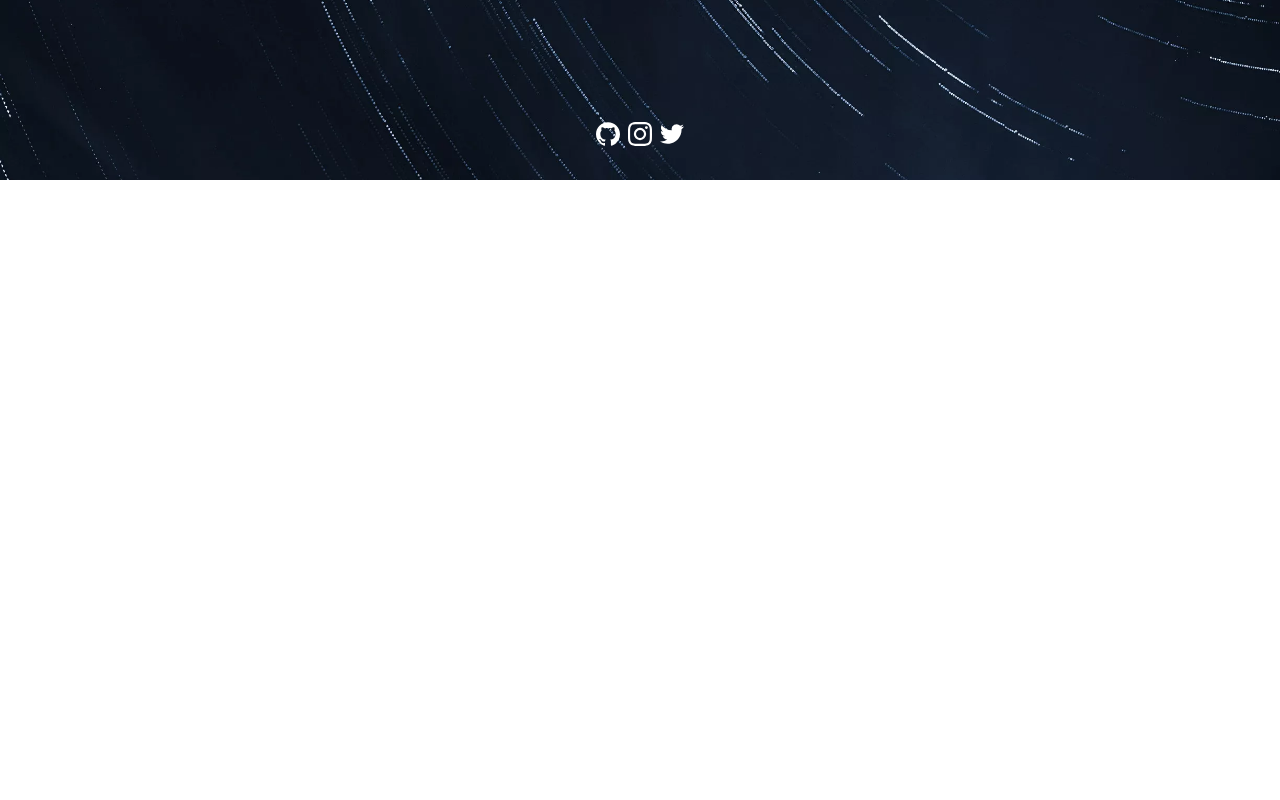
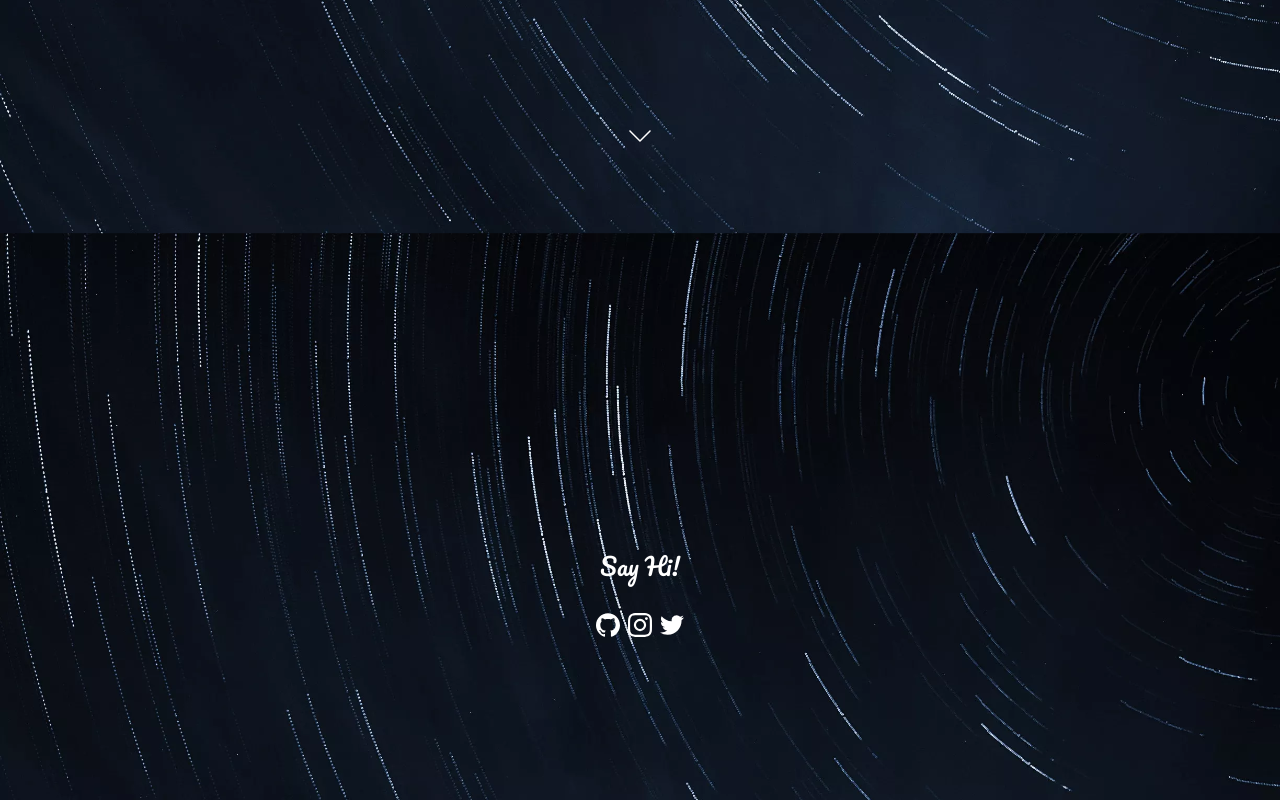
Before and after one commit to joelgeorgev/website, a React (Create React App) app: page / in a window 1280 px wide. Shown: the part 620-1420 px from the top of the page. Before the commit the page ends 800 px from the top, so only its background shows below. Built offline with nearby package versions, Linux system fonts and the light colour scheme.

Commit message:
Add social page

```diff
--- a/src/App.js
+++ b/src/App.js
@@ -1,12 +1,13 @@
 import React from 'react'
 import 'tachyons/css/tachyons.min.css'
 
-import { Name } from './components'
+import { Name, Social } from './components'
 
 export const App = () => {
   return (
-    <main role='main'>
+    <main role='main' className='bg-image bg-center cover'>
       <Name />
+      <Social />
     </main>
   )
 }
--- a/src/components/index.js
+++ b/src/components/index.js
@@ -1 +1,2 @@
 export * from './name'
+export * from './social'
--- a/src/components/name.js
+++ b/src/components/name.js
@@ -1,17 +1,14 @@
 import React, { useState, useEffect } from 'react'
 
-import github from '../assets/github.svg'
-import instagram from '../assets/instagram.svg'
-import twitter from '../assets/twitter.svg'
+import down from '../assets/down.svg'
 
 export const Name = () => {
-  const [showName, toggleShowName] = useState(false)
-  const [showSocial, toggleShowSocial] = useState(false)
+  const [active, toggleActive] = useState(false)
+  const activeStyle = active ? 'active' : ''
 
   useEffect(() => {
     const onLoad = () => {
-      toggleShowName(true)
-      toggleShowSocial(true)
+      toggleActive(true)
     }
 
     if (document.readyState === 'complete') {
@@ -23,21 +20,13 @@ export const Name = () => {
   }, [])
 
   return (
-    <section className='bg-image flex flex-column justify-center w-100 vh-100 bg-center cover pv4'>
-      <div className={`name o-0 ${showName ? 'name-active' : ''}
-      flex flex-auto flex-column justify-center items-center white`}>
+    <section className='flex flex-column justify-center w-100 vh-100 pv4'>
+      <div className={`name ${activeStyle} flex flex-auto flex-column
+      justify-center items-center white`}>
         <div className='f2'>Joel George V</div>
       </div>
-      <div className={`social o-0 ${showSocial ? 'social-active' : ''} flex justify-center`}>
-        <a className='mh1' href='https://github.com/joelgeorgev'>
-          <img src={github} alt='GitHub' />
-        </a>
-        <a className='mh1' href='https://www.instagram.com/joelgeorgev'>
-          <img src={instagram} alt='Instagram' />
-        </a>
-        <a className='mh1' href='https://twitter.com/joelgeorgev'>
-          <img src={twitter} alt='Twitter' />
-        </a>
+      <div className={`down ${activeStyle} flex justify-center`}>
+        <img src={down} alt='Down' />
       </div>
     </section>
   )
--- /dev/null
+++ b/src/components/social.js
@@ -0,0 +1,47 @@
+import React, { useState, useEffect, useRef } from 'react'
+
+import github from '../assets/github.svg'
+import instagram from '../assets/instagram.svg'
+import twitter from '../assets/twitter.svg'
+
+export const Social = () => {
+  const ref = useRef(null)
+  const [active, toggleActive] = useState(false)
+  const activeStyle = active ? 'active' : ''
+
+  useEffect(() => {
+    const onIntersect = (entries, observer) => {
+      const [entry] = entries
+      if (entry.isIntersecting) {
+        toggleActive(true)
+        observer.unobserve(entry.target)
+      }
+    }
+
+    const { current: element } = ref
+    const observer = new IntersectionObserver(onIntersect, { threshold: 0.7 })
+
+    observer.observe(element)
+    return () => observer.disconnect()
+  }, [])
+
+  return (
+    <section className='flex flex-column justify-center w-100 vh-100 pv4' ref={ref}>
+      <div className={`appear ${activeStyle} flex flex-column justify-center
+      items-center white ma4`}>
+        <div className='f3'>Say Hi!</div>
+      </div>
+      <div className='flex justify-center'>
+        <a className={`mh1 github ${activeStyle}`} href='https://github.com/joelgeorgev'>
+          <img src={github} alt='GitHub' />
+        </a>
+        <a className={`mh1 instagram ${activeStyle}`} href='https://www.instagram.com/joelgeorgev'>
+          <img src={instagram} alt='Instagram' />
+        </a>
+        <a className={`mh1 twitter ${activeStyle}`} href='https://twitter.com/joelgeorgev'>
+          <img src={twitter} alt='Twitter' />
+        </a>
+      </div>
+    </section>
+  )
+}
--- a/src/index.css
+++ b/src/index.css
@@ -6,24 +6,69 @@ body {
 
 .bg-image {
   background: #101825 url('assets/gabriele-garanzelli-529492-unsplash.webp');
+  background-attachment: fixed;
 }
 
 .name {
+  opacity: 0;
   transform: translateY(7%);
   transition: opacity 2s, transform ease-out 2s;
 }
 
-.name-active {
+.name.active {
   opacity: 1;
   transform: translateY(0);
 }
 
-.social {
+.down {
+  opacity: 0;
   transition: opacity 1s 1s;
 }
 
-.social-active {
+.down.active {
   opacity: 1;
+}
+
+.appear {
+  opacity: 0;
+  transition: opacity 2s;
+}
+
+.appear.active {
+  opacity: 1;
+}
+
+.github {
+  opacity: 0;
+  transform: translateY(50%);
+  transition: opacity 0.5s 0.5s, transform ease-out 0.5s 0.5s;
+}
+
+.github.active {
+  opacity: 1;
+  transform: translateY(0);
+}
+
+.instagram {
+  opacity: 0;
+  transform: translateY(50%);
+  transition: opacity 0.5s 1s, transform ease-out 0.5s 1s;
+}
+
+.instagram.active {
+  opacity: 1;
+  transform: translateY(0);
+}
+
+.twitter {
+  opacity: 0;
+  transform: translateY(50%);
+  transition: opacity 0.5s 1.5s, transform ease-out 0.5s 1.5s;
+}
+
+.twitter.active {
+  opacity: 1;
+  transform: translateY(0);
 }
 
 /* pacifico-regular - latin */
```
Also changed, not shown: 1 other file (tests, documents, lock files or other folders).
